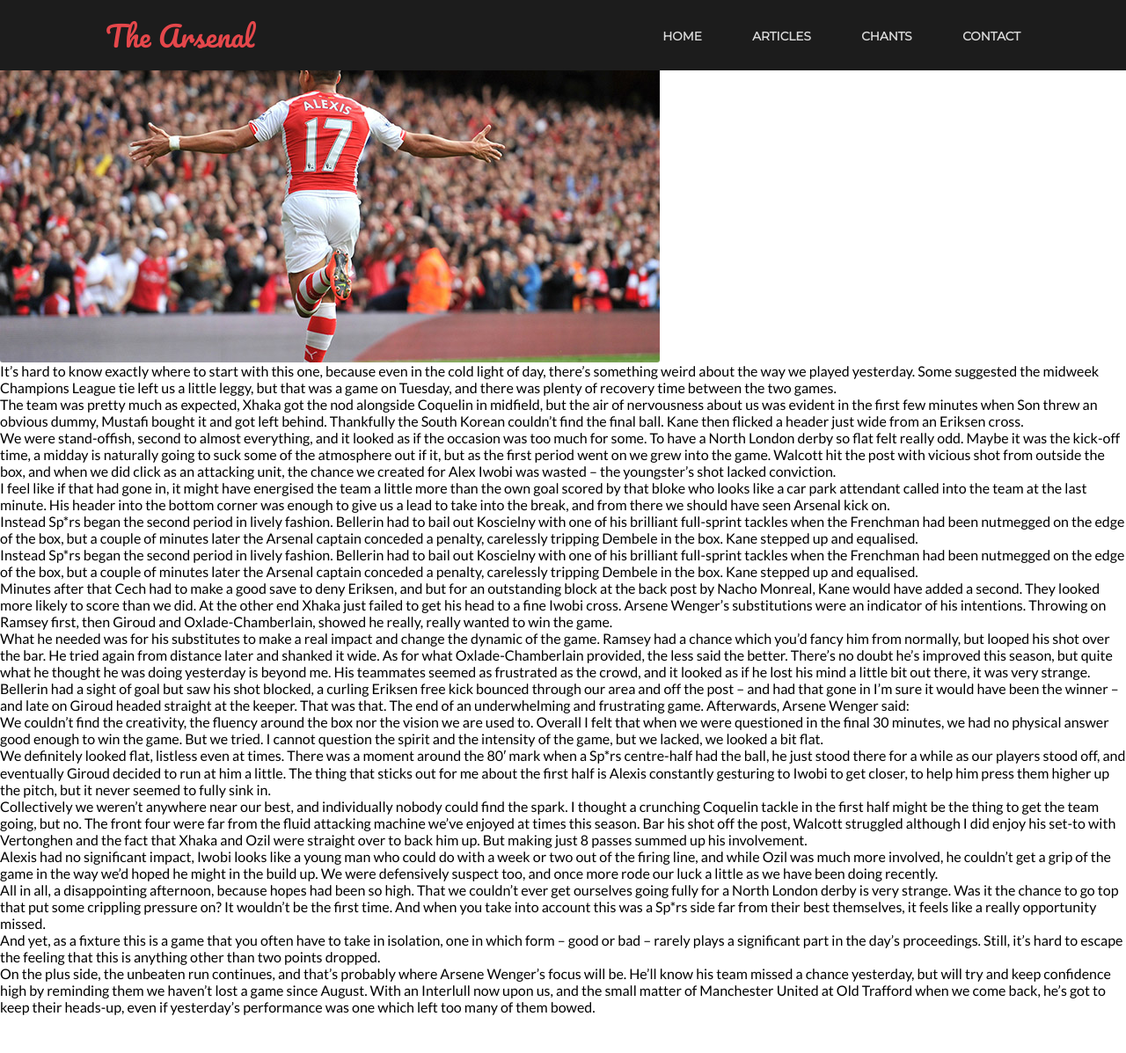
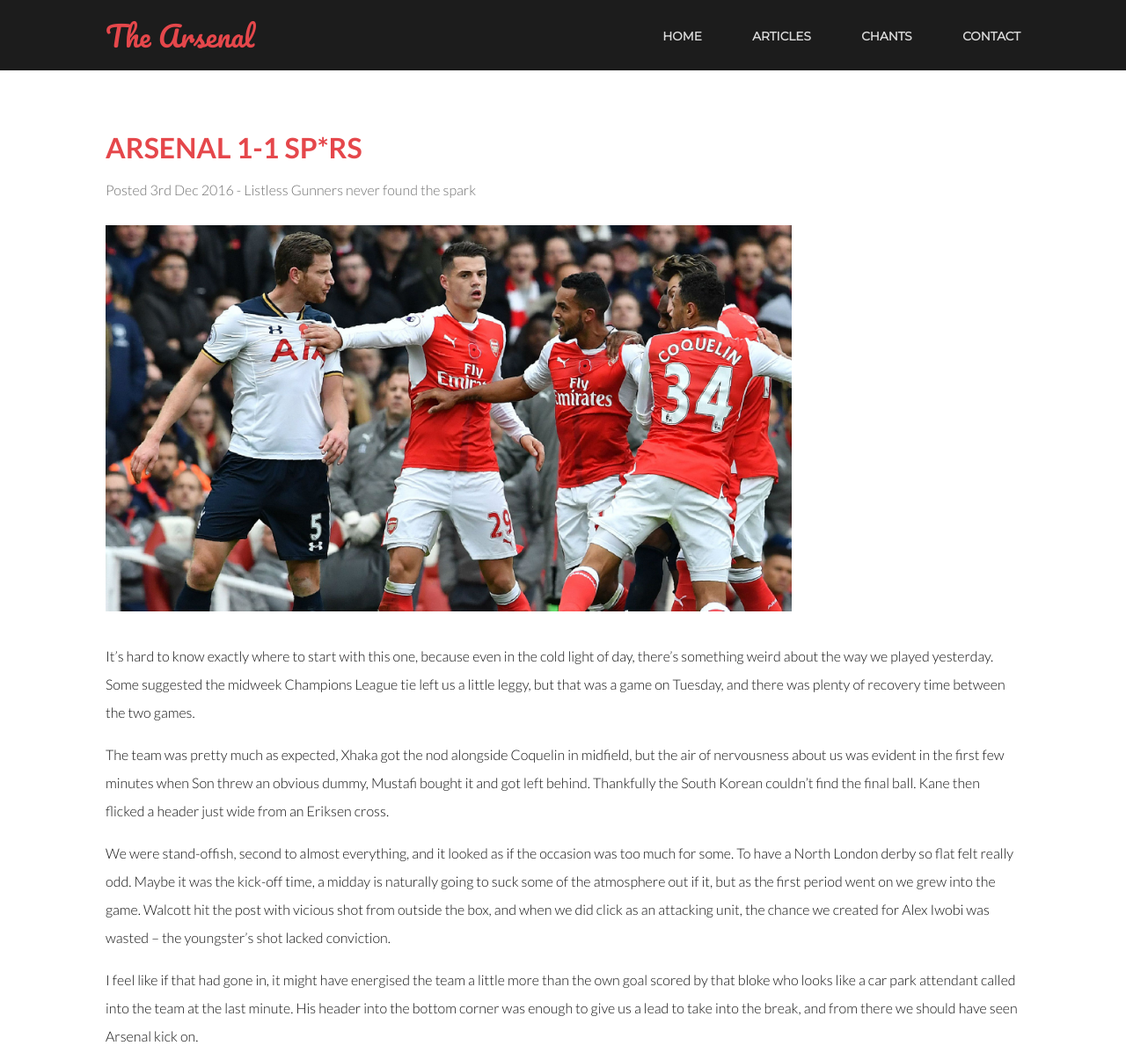
Before and after one commit to ArteriusDayne/theArsenal, a website: page articles/11spurs.html in a window 1280 px wide. Shown: the top 1197 px of the page at 88% size. Before the commit the page ends 1154 px from the top, so only its background shows below. Drawn offline with Linux system fonts and the light colour scheme.

Commit message:
Finished Articles - need to format article.html

```diff
--- a/articles/alexis7.html
+++ b/articles/11spurs.html
@@ -29,9 +29,10 @@
             <div class="inner">
                 <header class="major special">
                     <h1>Arsenal 1-1 Sp*rs</h1>
-                    <p>Listless Gunners never found the spark</p>
+                    <p>Posted 3rd Dec 2016 - Listless Gunners never found the spark</p>
                 </header>
-                <a href="#" class="image fit"><img src="../img/alexis.jpg" alt="" /></a>
+                <a href="#" class="image fit"><img src="../img/11spurs.jpg" alt="" /></a>
+                <br>
                 <p>It’s hard to know exactly where to start with this one, because even in the cold light of day,
                     there’s something weird about the way we played yesterday. Some suggested the midweek Champions League tie left us a little leggy,
                     but that was a game on Tuesday, and there was plenty of recovery time between the two games.</p>
--- a/css/article.css
+++ b/css/article.css
@@ -1,131 +1,72 @@
-/* Base Styles */
-
-body{
-    margin: 0;
-    padding: 0;
-    font-family: 'Lato', sans-serif;
+body, input, select, textarea {
+    font-family: "Lato", sans-serif;
 }
 
-img{
-    max-width: 100%;
-    height: auto;
-    border-radius: 3px;
+body {
+    position: relative;
+    padding-top: 5em;
+    background-color: #fff;
+    color: #111111;
 }
 
-a{
-    text-decoration: none;
-    color: inherit;
+#main {
+    padding: 4em 0 2em 0;
 }
 
-/* Grid */
-
-.section {
-    clear: both;
-    padding: 0;
-    margin: 0;
+section .inner {
+    max-width: 65em;
+    width: calc(100% - 6em);
+    margin: 0 auto;
 }
 
-.col {
+.major h1 {
+    color: #e5474b;
     display: block;
-    float:left;
-    margin: 1% 0 1% 1.6%;
-}
-.col:first-child { margin-left: 0; }
-
-.span1 {
-    width: 100%;
-}
-.span2 {
-    width: 66.1%;
-}
-.span3 {
-    width: 32.2%;
+    font-size: 2em;
+    margin: 0 0 0.25em 0;
+    font-weight: 700;
+    line-height: 1.5;
+    text-transform: uppercase;
 }
 
-/* Blog Posts */
-
-.container{
-    max-width: 1020px;
-    margin: 0 auto;
-    padding: 20px;
+header p {
+    color: #717171;
+    position: relative;
+    margin: 0 0 1.5em 0;
 }
 
-.blog-post{
-    background: #fff;
-    margin: 0 auto 2em auto;
-    padding: 35px 30px;
-    box-shadow: 5px 5px 15px -1px rgba(0,0,0,0.3);
+.image img {
+    border-radius: 0;
+    display: block;
+    width: 75%;
 }
 
-.side-post{
-    background: #fff;
-    margin: 0 auto 1.5em auto;
-    width: 15em;
-    padding: 20px;
-    box-shadow: 5px 5px 15px -1px rgba(0,0,0,0.3);
+p {
+    font-size: 15pt;
+    font-weight: 300;
+    line-height: 2;
+    margin: 0 0 2em 0;
+    padding: 0;
+    border: 0;
+    font-size: 100%;
+    vertical-align: baseline;
+    display: block;
+    -webkit-margin-before: 1em;
+    -webkit-margin-after: 1em;
+    -webkit-margin-start: 0px;
+    -webkit-margin-end: 0px;
 }
 
-.blog-content{
-    font-size: 1em;
-    border-left: 5px solid #8EE5EE;
-    padding-left: 15px;
+blockquote {
+    border-left: solid 4px;
+    font-style: italic;
+    margin: 0 0 2em 0;
+    padding: 0.5em 0 0.5em 2em;
+    font-size: 15pt;
+    font-weight: 300;
+    line-height: 2;
 }
 
-.side-content{
-    font-size: .9em;
-    margin-top: 8px;
-    margin-bottom: 0;
+blockquote {
+    border-left-color: #e5474b;
 }
-
-.blog-title{
-    font-size: 2.5em;
-    margin-top: 5px;
-}
-
-.date{
-    font-size: 1em;
-    font-weight: 400;
-    color: #9C9C9C;
-    margin-top: -10px;
-    text-decoration: underline;
-    text-decoration-color: currentColor;
-}
-
-.post-link{
-    color: #009ACD;
-    font-style: italic;
-    transition: all 0.4s;
-}
-
-.post-link:hover{
-    color: #005c7b;
-    text-decoration: underline;
-    text-decoration-color: currentColor;
-    cursor: pointer;
-}
-
-/*Media Queries*/
-
-/* @900px*/
-@media only screen and (max-width: 56.25em) {
-    .col{ margin: 1% 0 1% 0%;}
-    .span_3_of_3, .span_2_of_3, .span_1_of_3{ width: 100%; }
-    .side-post{ width: 42%;
-                float: left;
-                margin: -2% 0 1% 1.6%;}
-}
-
-/* @480px */
-@media only screen and (max-width: 30em){
-    nav ul{ max-height: 0; }
-    .reveal{ max-height:19em; }
-    nav ul .nav-item{ -webkit-box-sizing: border-box;
-                      -moz-box-sizing: border-box;
-                      -ms-box-sizing: border-box;
-                      box-sizing: border-box;
-                      width:100%;
-                      padding: 15px; }
-
-    .menu-bar{ display: block; }
-
-}
--- /dev/null
+++ b/css/articles.css
@@ -0,0 +1,134 @@
+/* Base Styles */
+
+body, input, select, textarea {
+    font-family: "Lato", sans-serif;
+}
+
+body{
+    margin: 0;
+    padding: 0;
+}
+
+img{
+    max-width: 100%;
+    height: auto;
+    border-radius: 3px;
+}
+
+a{
+    text-decoration: none;
+    color: inherit;
+}
+
+/* Grid */
+
+.section {
+    clear: both;
+    padding: 0;
+    margin: 0;
+}
+
+.col {
+    display: block;
+    float:left;
+    margin: 1% 0 1% 1.6%;
+}
+.col:first-child { margin-left: 0; }
+
+.span1 {
+    width: 100%;
+}
+.span2 {
+    width: 66.1%;
+}
+.span3 {
+    width: 32.2%;
+}
+
+/* Blog Posts */
+
+.container{
+    max-width: 1020px;
+    margin: 0 auto;
+    padding: 20px;
+}
+
+.blog-post{
+    background: #fff;
+    margin: 0 auto 2em auto;
+    padding: 35px 30px;
+    box-shadow: 5px 5px 15px -1px rgba(0,0,0,0.3);
+}
+
+.side-post{
+    background: #fff;
+    margin: 0 auto 1.5em auto;
+    width: 15em;
+    padding: 20px;
+    box-shadow: 5px 5px 15px -1px rgba(0,0,0,0.3);
+}
+
+.blog-content{
+    font-size: 1em;
+    border-left: 5px solid #8EE5EE;
+    padding-left: 15px;
+}
+
+.side-content{
+    font-size: .9em;
+    margin-top: 8px;
+    margin-bottom: 0;
+}
+
+.blog-title{
+    font-size: 2.5em;
+    margin-top: 5px;
+}
+
+.date{
+    font-size: 1em;
+    font-weight: 400;
+    color: #9C9C9C;
+    margin-top: -10px;
+    text-decoration: underline;
+    text-decoration-color: currentColor;
+}
+
+.post-link{
+    color: #009ACD;
+    font-style: italic;
+    transition: all 0.4s;
+}
+
+.post-link:hover{
+    color: #005c7b;
+    text-decoration: underline;
+    text-decoration-color: currentColor;
+    cursor: pointer;
+}
+
+/*Media Queries*/
+
+/* @900px*/
+@media only screen and (max-width: 56.25em) {
+    .col{ margin: 1% 0 1% 0%;}
+    .span_3_of_3, .span_2_of_3, .span_1_of_3{ width: 100%; }
+    .side-post{ width: 42%;
+                float: left;
+                margin: -2% 0 1% 1.6%;}
+}
+
+/* @480px */
+@media only screen and (max-width: 30em){
+    nav ul{ max-height: 0; }
+    .reveal{ max-height:19em; }
+    nav ul .nav-item{ -webkit-box-sizing: border-box;
+                      -moz-box-sizing: border-box;
+                      -ms-box-sizing: border-box;
+                      box-sizing: border-box;
+                      width:100%;
+                      padding: 15px; }
+
+    .menu-bar{ display: block; }
+
+}
--- a/css/main.css
+++ b/css/main.css
@@ -200,3 +200,8 @@ button,
     text-transform: uppercase;
     white-space: nowrap;
 }
+
+p {
+    font-weight: 300;
+    line-height: 2;
+}
```
Also changed, not shown: articles/alexis.html (added, +50 -0 lines), articles/articles.html (+6 -6 lines), articles/test.html (deleted, +0 -72 lines), articles/wizardofoz.html (+2 -1 lines), index.html (+2 -2 lines), img/11spurs.jpg (added).
